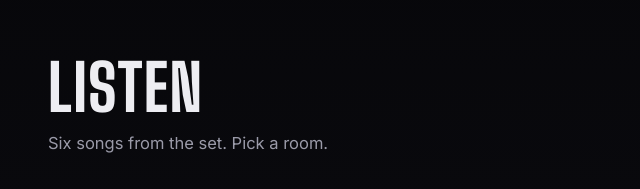
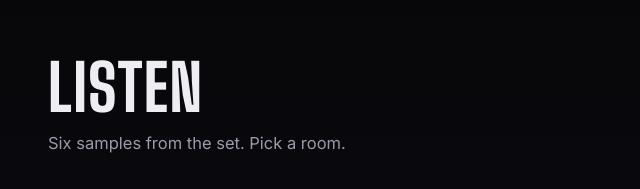
Before and after one commit to geekinaustin/redshiftmotel, a plain HTML site: page index.html in a window 1280 px wide. Shown: the part 960-1149 px from the top of the page, 16-656 px from the left. Drawn offline with Linux system fonts and the light colour scheme.

Commit message:
Update songs to samples

```diff
--- a/index.html
+++ b/index.html
@@ -199,7 +199,7 @@ footer{padding:28px max(5vw,18px);border-top:1px solid var(--line);display:flex;
 <section class="band" id="listen" aria-labelledby="h-listen">
  <div class="wrap">
   <h2 id="h-listen">Listen</h2>
-  <p class="lede">Six songs from the set. Pick a room.</p>
+  <p class="lede">Six samples from the set. Pick a room.</p>
   <div class="player">
    <div class="deck">
     <p class="now-l">NOW PLAYING</p>
```
